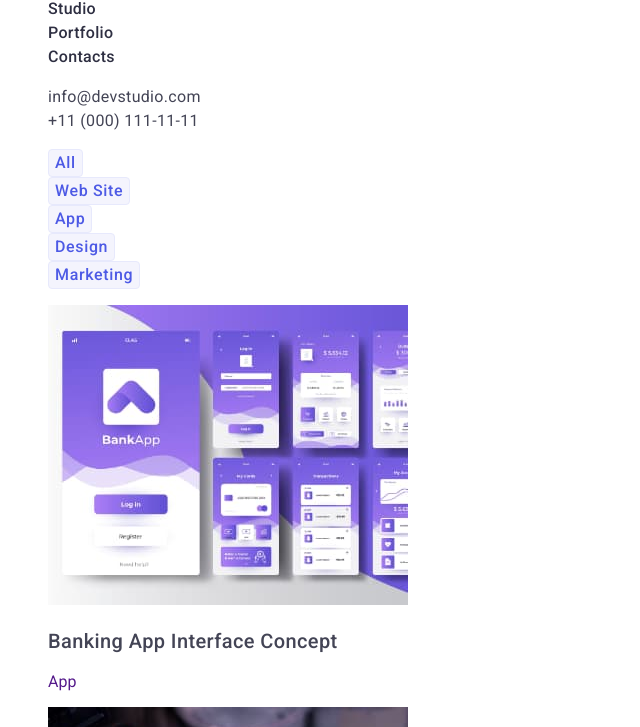
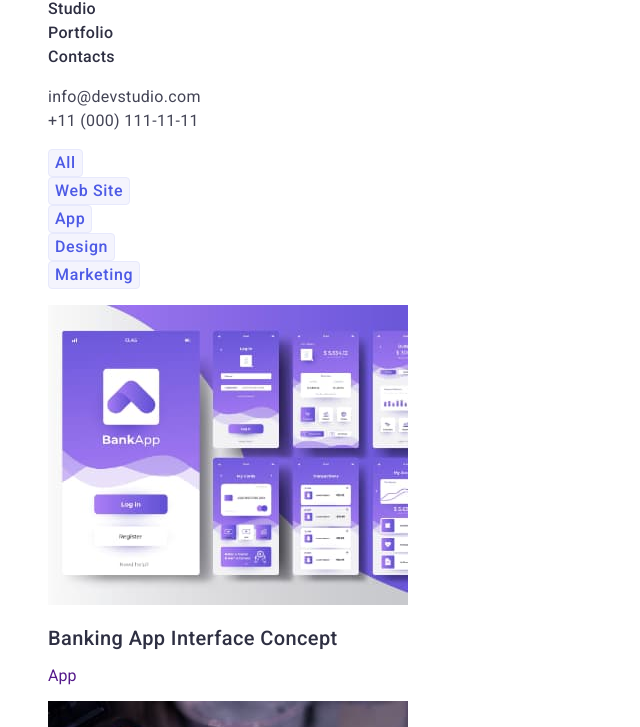
Before and after one commit to Andrii1308/goit-markup-hw-02, a plain HTML site: page portfolio.html in a window 1280 px wide. Shown: the part 48-775 px from the top of the page, without its empty margins (0-640 px from the left). Drawn offline with Linux system fonts and the light colour scheme.

Commit message:
at least

```diff
--- a/css/styles.css
+++ b/css/styles.css
@@ -229,11 +229,11 @@ body {
 }
 
 .filter-item-heading {
-    color: var(--primary-text-color);
+    color: var(--first-bg-color);
     font-style: normal;
     font-weight: 500;
     font-size: 20px;
-    line-height: 1.5;
+    line-height: 1.2;
     letter-spacing: 0.02em;
 
 }
```
